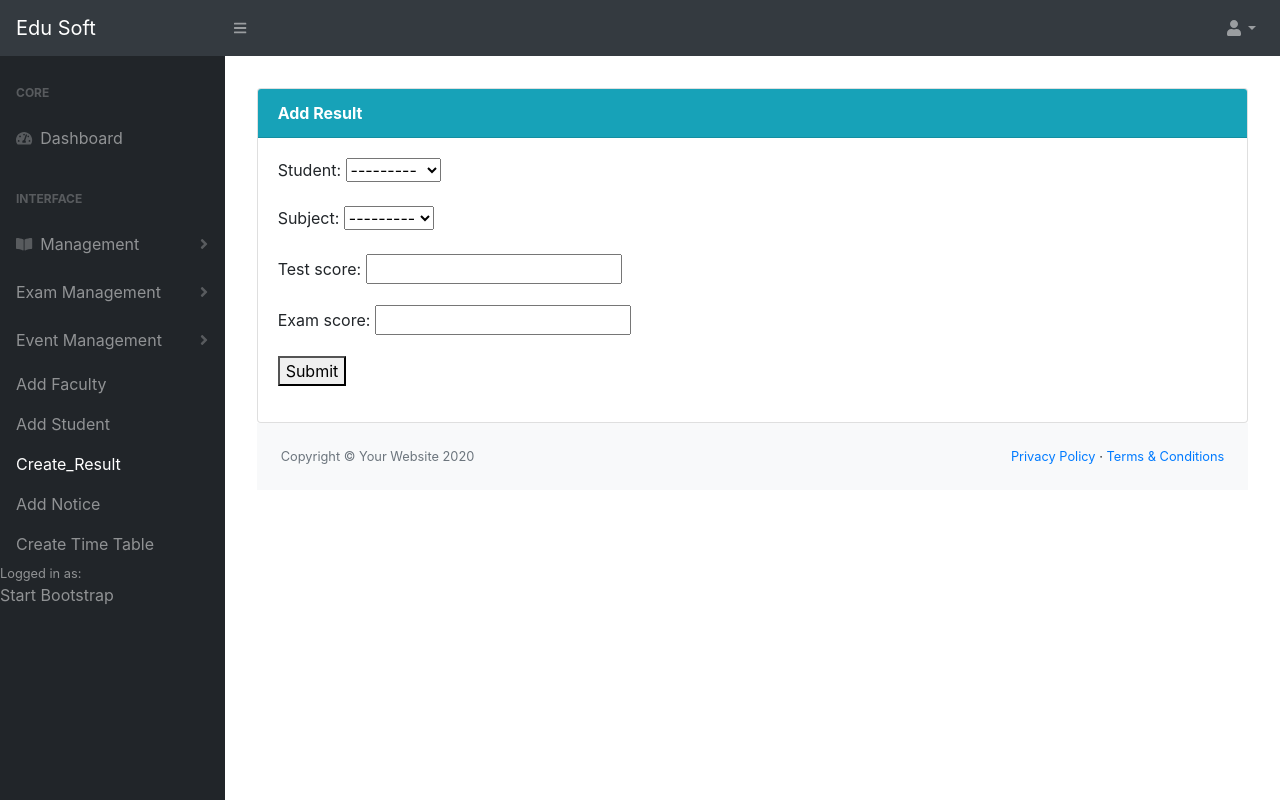
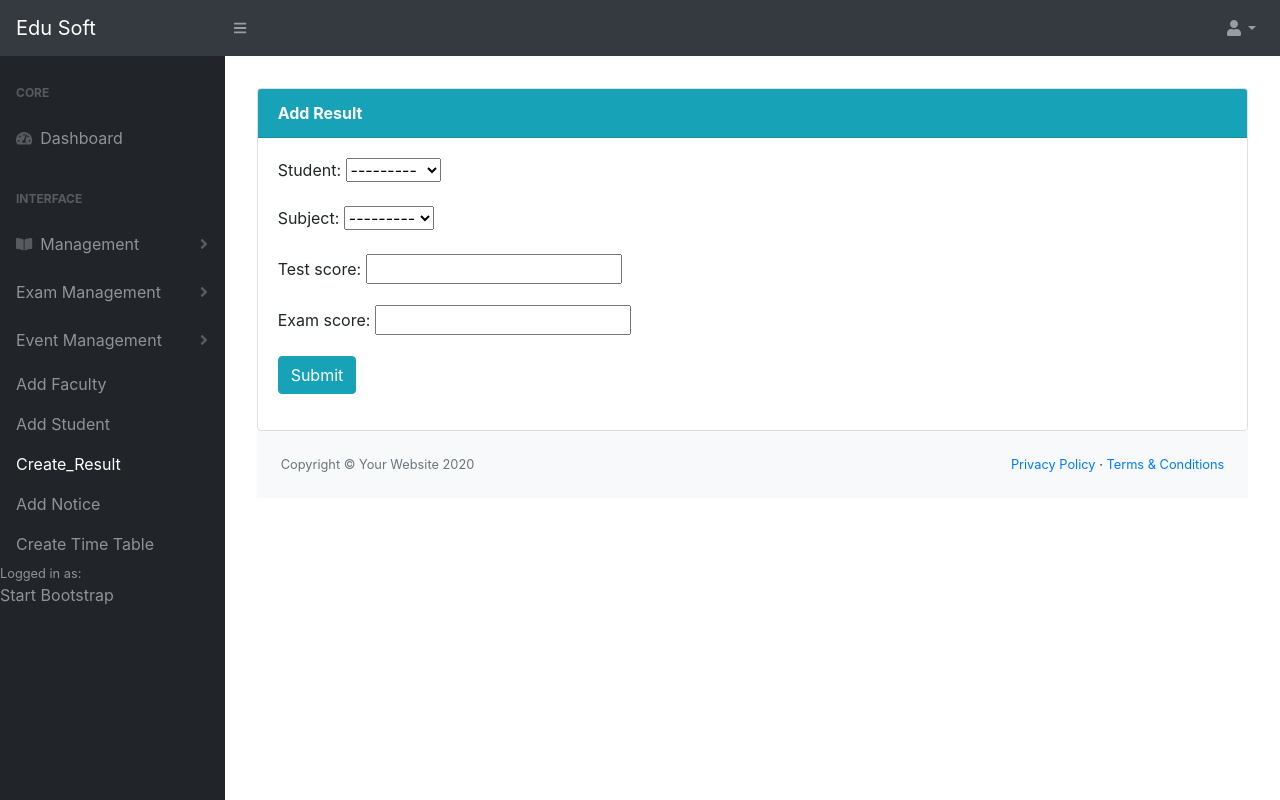
Before and after one commit to mukherjeesrabana99/school_management_application, a Django app: page /results/create_result/ in a window 1280 px wide. Run offline with Django 3.2, Linux system fonts and the light colour scheme; data comes from the database, SQL or seed files in the repository; some libraries are stand-ins or nearby versions.

Commit message:
Update create_result.html

```diff
--- a/templates/results/create_result.html
+++ b/templates/results/create_result.html
@@ -12,7 +12,7 @@
                     				<form method='POST'>
 							{% csrf_token %}
 							{{form.as_p}}
-							<button class="btn-btn-info" type="submit">Submit</button>
+							<button class="btn btn-info" type="submit">Submit</button>
 						</form>
 
                     			</div>
```
